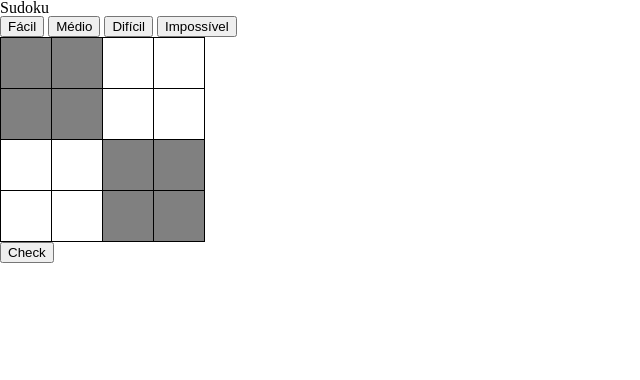
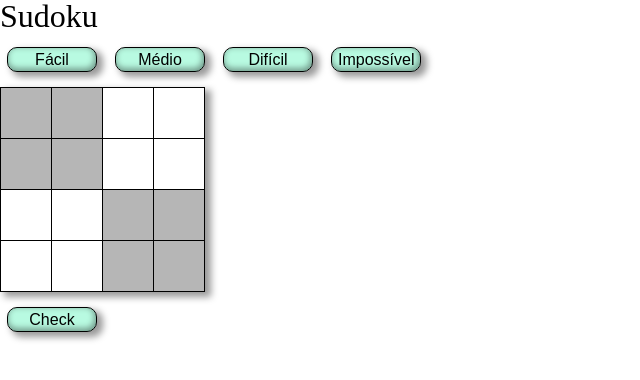
Before and after one commit to mentalitydark/Sudoku, a website: page index.html in a window 1280 px wide. Shown: the whole page, without its empty margins (0-640 px from the left). Drawn offline with Linux system fonts and the light colour scheme.

Commit message:
CSS update

```diff
--- a/css/style.css
+++ b/css/style.css
@@ -5,13 +5,28 @@ td {
     text-align: center;
     vertical-align: middle;
 }
+h1 {
+    font-size: 2em;
+}
+table {
+    box-shadow: 5px 4px 7px 1px rgba(0, 0, 0, 0.4)
+}
 .Qua1, .Qua4 {
-    background-color: gray;
+    background-color: rgba(111, 111, 111, 0.5);
 }
 html, body {
     height: 100%;
 }
-
+button {
+    font-size: 1em;
+    width: 90px;
+    height: 25px;
+    border: 1px solid black;
+    border-radius: 10px;
+    margin: 15px 7px;
+    box-shadow: 5px 4px 7px 1px rgba(0, 0, 0, 0.4), inset -1px -2px 6px 0.5px rgba(0, 0, 0, 0.4);
+    background-color: rgb(184, 250, 225)
+}
 .container{
     display: inline-block
 }
--- a/js/dificuldade.js
+++ b/js/dificuldade.js
@@ -1,3 +1,4 @@
+/* eslint-disable no-magic-numbers */
 const buttonfacil = document.querySelector('#facil');
 const resetTdAll = document.querySelectorAll('td');
 // const linha = [1, 2, 3, 4];
```
